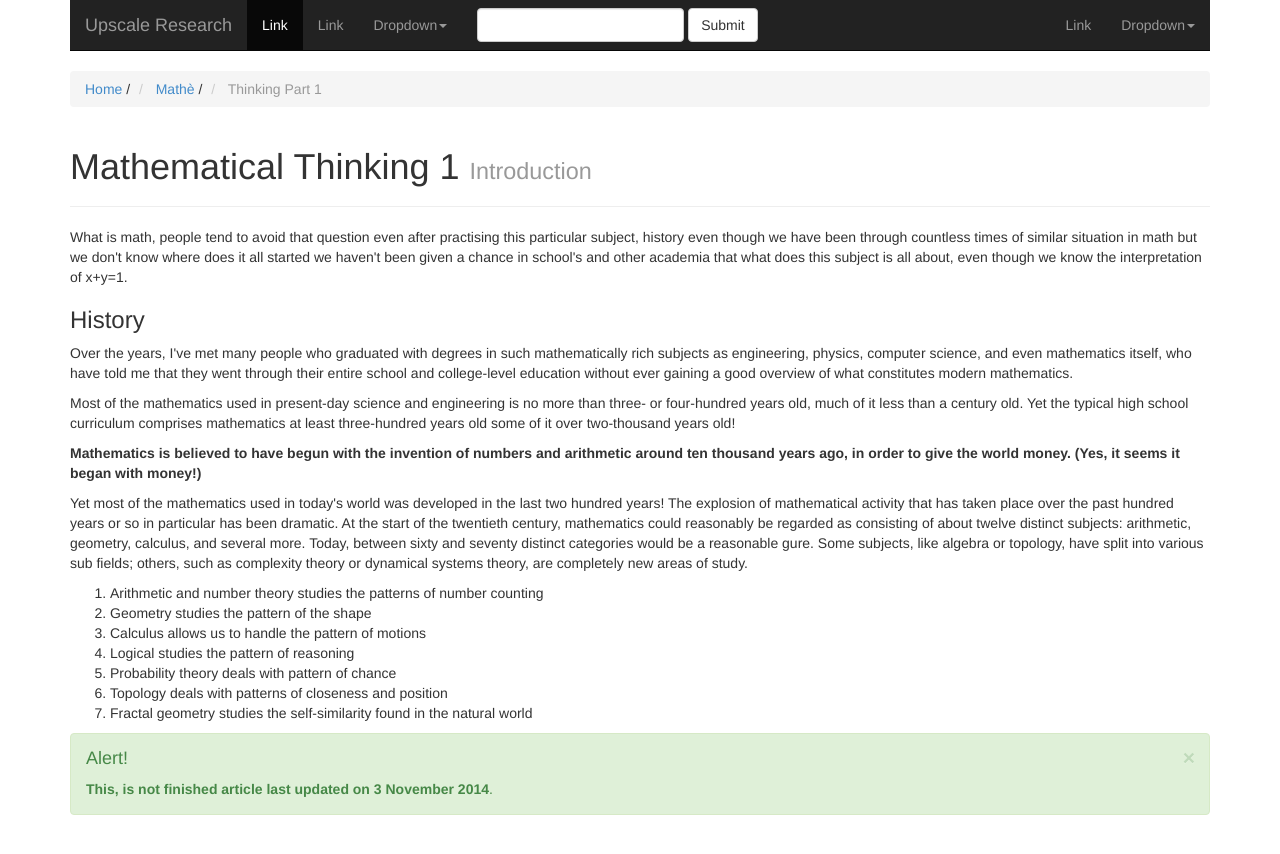
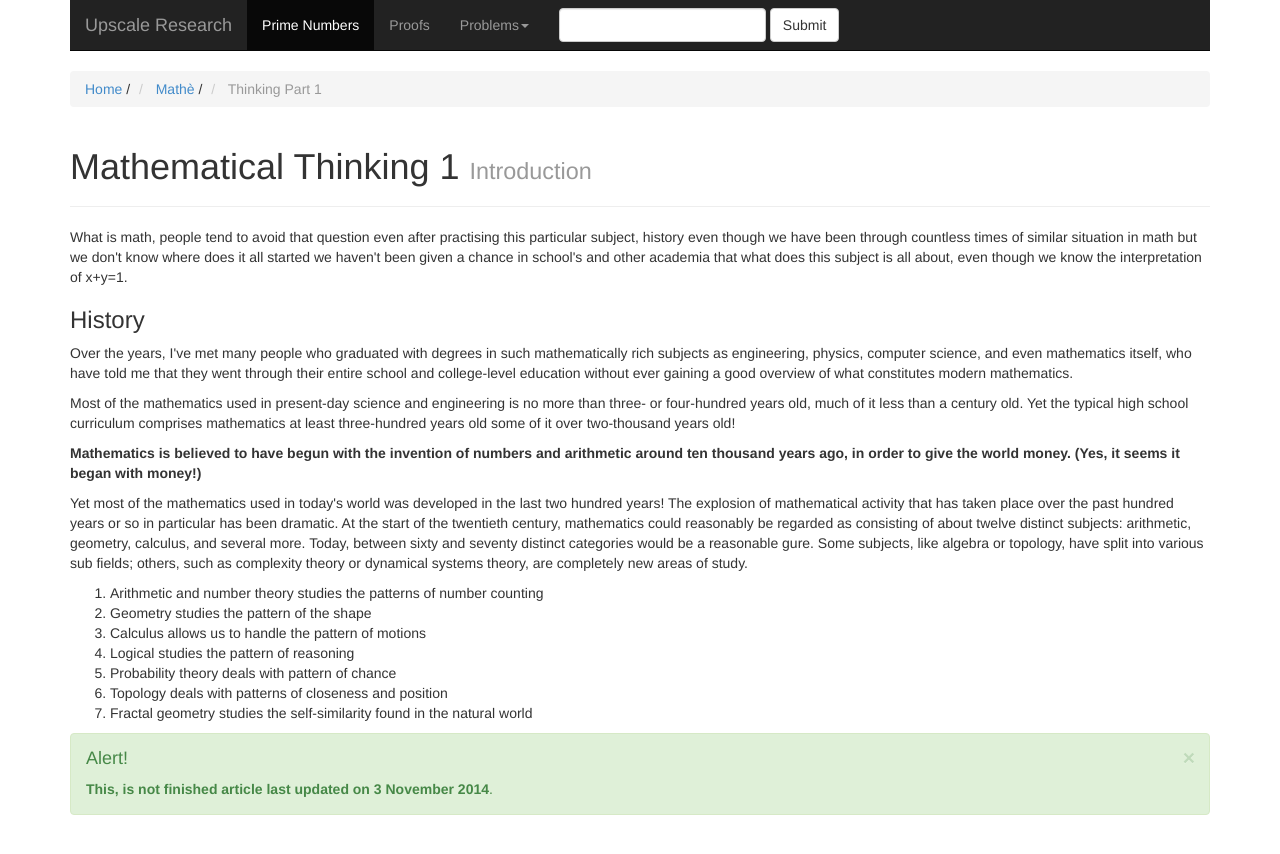
Before and after one commit to theupscale/maektwain.github.io, a Jekyll site: the page work/math/index.html, which Jekyll copies as it is, in a window 1280 px wide. Shown: the top 854 px of the page. Built offline with Jekyll 4.4.1, drawn with Linux system fonts in a browser that asks for light colours.

Commit message:
Things More Changed
Has to update some links

```diff
--- a/work/math/index.html
+++ b/work/math/index.html
@@ -44,32 +44,32 @@
 				<div class="collapse navbar-collapse" id="bs-example-navbar-collapse-1">
 					<ul class="nav navbar-nav">
 						<li class="active">
-							<a href="#">Link</a>
+							<a href="#">Prime Numbers</a>
 						</li>
 						<li>
-							<a href="#">Link</a>
+							<a href="#">Proofs</a>
 						</li>
 						<li class="dropdown">
-							 <a href="#" class="dropdown-toggle" data-toggle="dropdown">Dropdown<strong class="caret"></strong></a>
+							 <a href="#" class="dropdown-toggle" data-toggle="dropdown">Problems<strong class="caret"></strong></a>
 							<ul class="dropdown-menu">
 								<li>
-									<a href="#">Action</a>
+									<a href="#">Number Theory</a>
 								</li>
 								<li>
-									<a href="#">Another action</a>
+									<a href="#">Geometery</a>
 								</li>
 								<li>
-									<a href="#">Something else here</a>
+									<a href="#">Calculus</a>
 								</li>
 								<li class="divider">
 								</li>
 								<li>
-									<a href="#">Separated link</a>
+									<a href="#">Wonder Problems</a>
 								</li>
 								<li class="divider">
 								</li>
 								<li>
-									<a href="#">One more separated link</a>
+									<a href="#">AI</a>
 								</li>
 							</ul>
 						</li>
@@ -79,36 +79,12 @@
 							<input type="text" class="form-control">
 						</div> <button type="submit" class="btn btn-default">Submit</button>
 					</form>
-					<ul class="nav navbar-nav navbar-right">
-						<li>
-							<a href="#">Link</a>
-						</li>
-						<li class="dropdown">
-							 <a href="#" class="dropdown-toggle" data-toggle="dropdown">Dropdown<strong class="caret"></strong></a>
-							<ul class="dropdown-menu">
-								<li>
-									<a href="#">Action</a>
-								</li>
-								<li>
-									<a href="#">Another action</a>
-								</li>
-								<li>
-									<a href="#">Something else here</a>
-								</li>
-								<li class="divider">
-								</li>
-								<li>
-									<a href="#">Separated link</a>
-								</li>
-							</ul>
-						</li>
-					</ul>
 				</div>
 
 			</nav>
 			<ul class="breadcrumb">
 				<li>
-					<a href="#">Home</a> <span class="divider">/</span>
+					<a href="work">Home</a> <span class="divider">/</span>
 				</li>
 				<li>
 					<a href="#">Mathè</a> <span class="divider">/</span>
```
